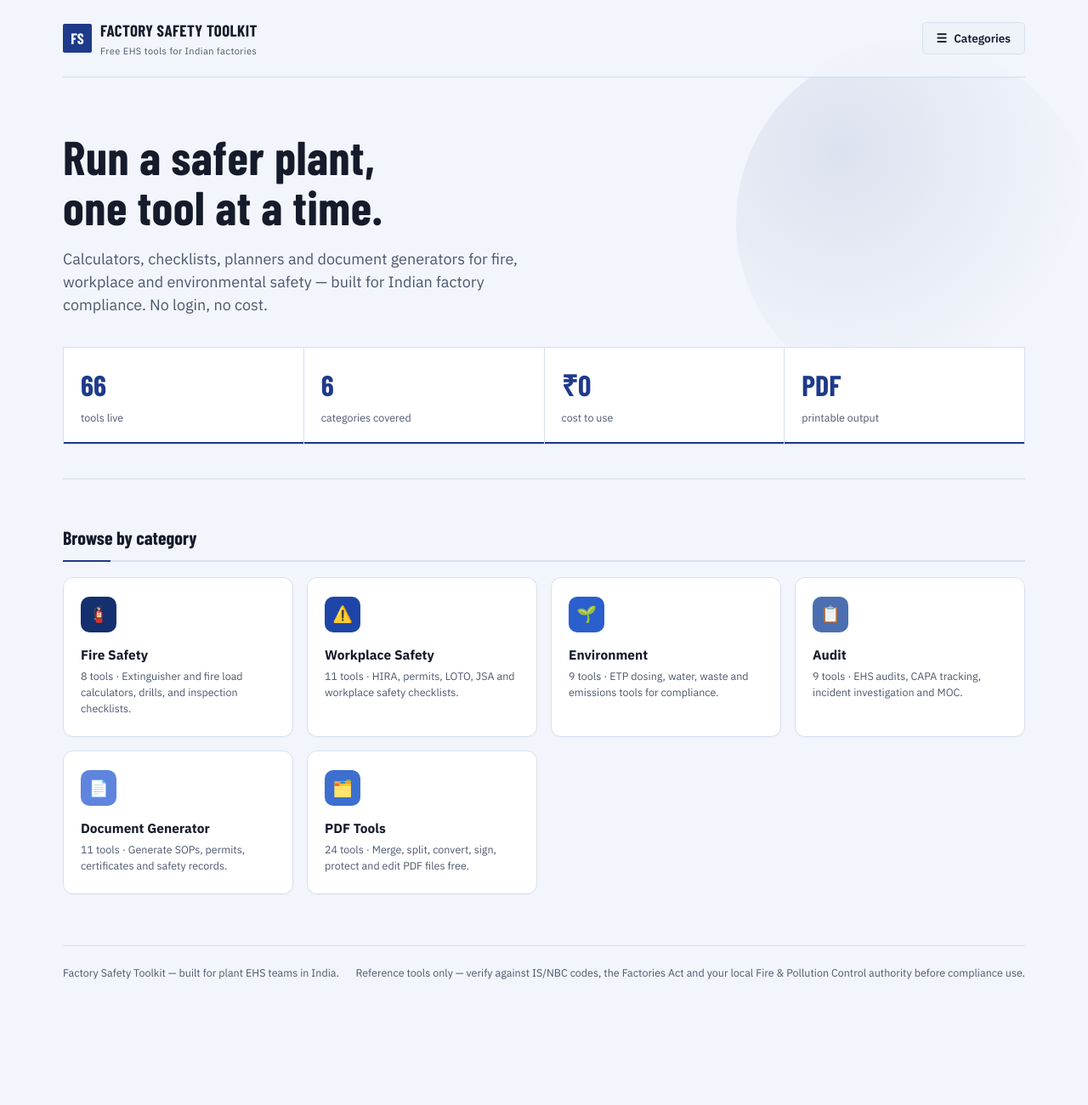
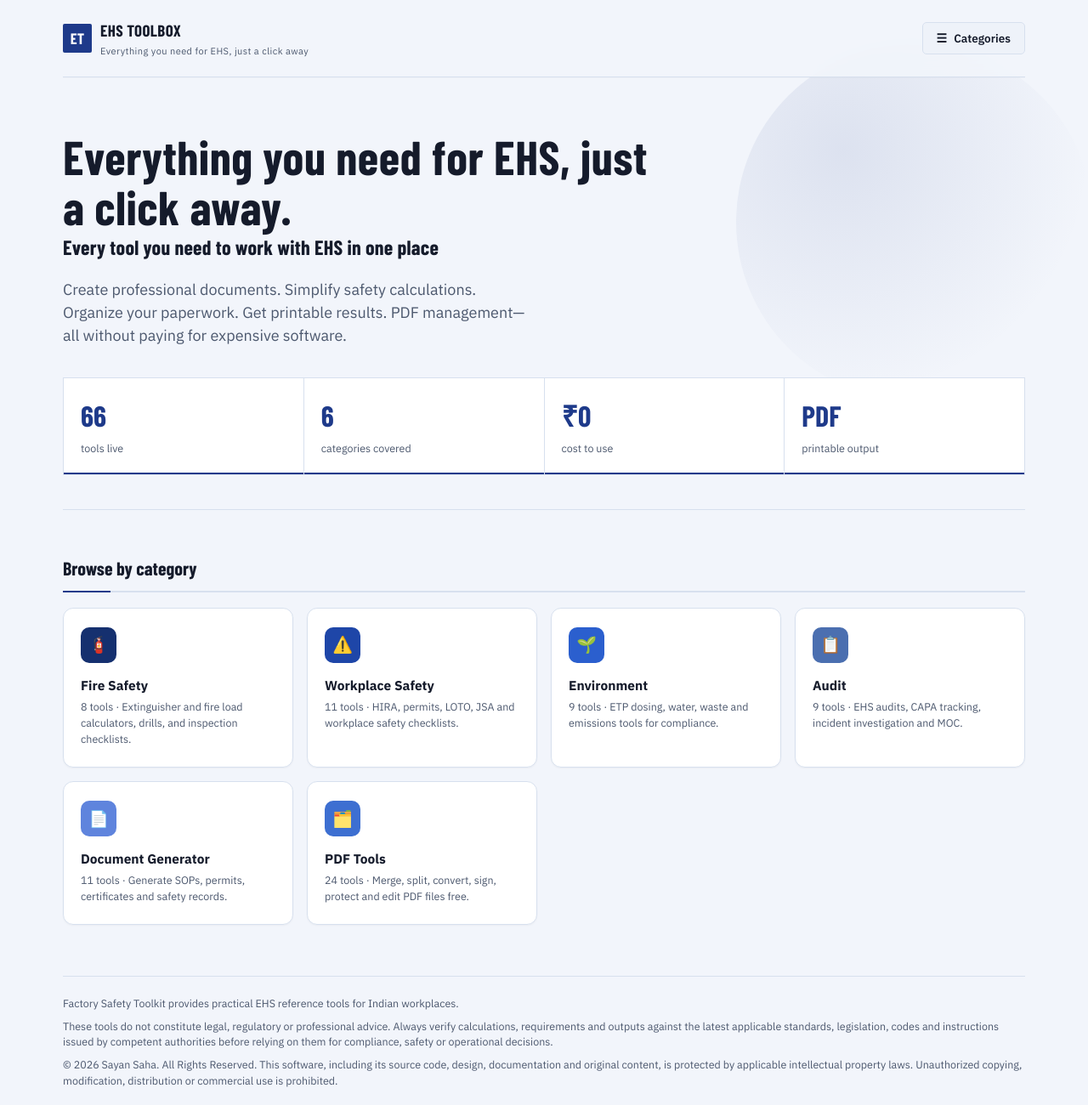
Before and after one commit to ehstarsons/EHS-Tools, a plain HTML site: page index.html in a window 1280 px wide. Shown: the whole page at 85% size. Before the commit the page ends 1234 px from the top, so only its background shows below. Drawn offline with nearby package versions, Linux system fonts and the light colour scheme.

Commit message:
Update index.html

```diff
--- a/index.html
+++ b/index.html
@@ -1352,10 +1352,10 @@ function topbarHTML(){
   return `
   <div class="topbar">
     <div class="brand" id="go-home">
-      <div class="brand-mark">FS</div>
+      <div class="brand-mark">ET</div>
       <div>
-        <div class="brand-name">FACTORY SAFETY TOOLKIT</div>
-        <div class="brand-sub">Free EHS tools for Indian factories</div>
+        <div class="brand-name">EHS TOOLBOX</div>
+        <div class="brand-sub">Everything you need for EHS, just a click away</div>
       </div>
     </div>
     <div class="menu-wrap" id="menu-wrap">
@@ -1379,8 +1379,9 @@ function pageHome(){
   return `
   ${topbarHTML()}
   <section class="hero">
-    <h1>Run a safer plant,<br>one tool at a time.</h1>
-    <p class="lead">Calculators, checklists, planners and document generators for fire, workplace and environmental safety — built for Indian factory compliance. No login, no cost.</p>
+    <h1>Everything you need for EHS, just a click away.</h1>
+    <h2>Every tool you need to work with EHS in one place</h2>
+    <p class="lead">Create professional documents. Simplify safety calculations. Organize your paperwork. Get printable results. PDF management—all without paying for expensive software.</p>
     <div class="gauge-row">
       <div class="gauge"><b>${TOTAL_TOOL_COUNT}</b><span>tools live</span></div>
       <div class="gauge"><b>${CATEGORIES.length}</b><span>categories covered</span></div>
@@ -1395,8 +1396,11 @@ function pageHome(){
   </div>
 
   <footer>
-    <span>Factory Safety Toolkit — built for plant EHS teams in India.</span>
-    <span>Reference tools only — verify against IS/NBC codes, the Factories Act and your local Fire &amp; Pollution Control authority before compliance use.</span>
+    <span>Factory Safety Toolkit provides practical EHS reference tools for Indian workplaces.</span>
+    <span>These tools do not constitute legal, regulatory or professional advice. Always verify calculations, requirements and outputs against the latest applicable standards, legislation, codes and instructions issued by competent authorities before relying on them for compliance, safety or operational decisions.</span>
+    <span>© 2026 Sayan Saha. All Rights Reserved.
+This software, including its source code, design, documentation and original content, is protected by applicable intellectual property laws.
+Unauthorized copying, modification, distribution or commercial use is prohibited.</span>
   </footer>
   `;
 }
```
